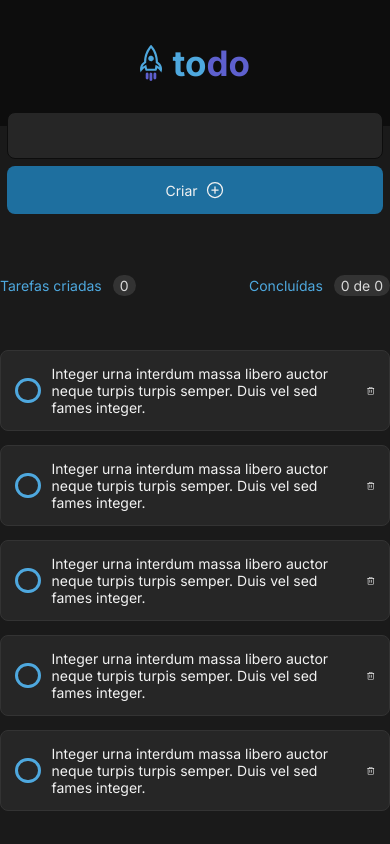
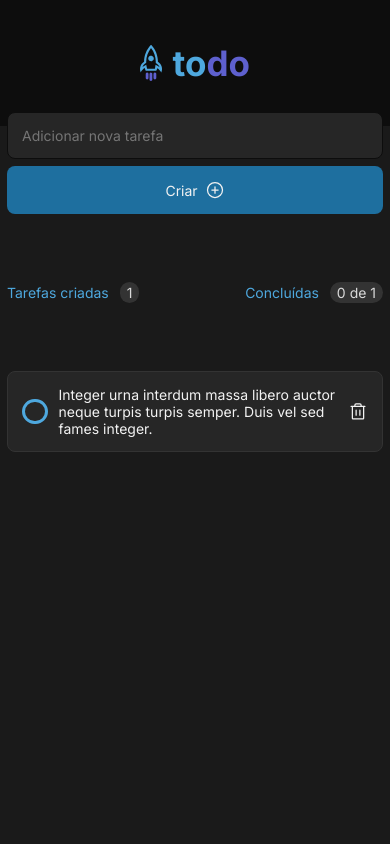
Before and after one commit to Eduardomarra/toDo-desafio-01-ignite, a React (Vite) app: page / in a window 390 px wide. Built offline with nearby package versions, Linux system fonts and the light colour scheme.

Commit message:
created function to add new task

```diff
--- a/src/App.module.css
+++ b/src/App.module.css
@@ -26,4 +26,7 @@
     html {
         font-size: 87.5%;
     }
+    .counterTasks {
+        padding: 0.5rem;
+    }
 }
--- a/src/App.tsx
+++ b/src/App.tsx
@@ -5,33 +5,60 @@ import styles from './App.module.css';
 import './global.css';
 import { Tasks } from './components/Tasks';
 import { TaskEmpty } from './components/TaskEmpty';
+import { useState } from 'react';
+
+export interface TaskProps {
+    id: number;
+    task: string;
+    isCompleted: boolean;
+}
 
 function App() {
 
-    const tasks = [
+    const [tasks, setTasks] = useState<TaskProps[]>([
         {
-            name: "eduardo"
+            id: 1,
+            task: "Integer urna interdum massa libero auctor neque turpis turpis semper. Duis vel sed fames integer.",
+            isCompleted: false
         }
-    ]
+    ])
+
+    const taskCompleted = tasks.filter( task => (task.isCompleted)).length
+
+    function onNewTask(task: string) {
+        setTasks([...tasks, {
+            id: tasks.length + 1,
+            task: task,
+            isCompleted: false
+        }])
+    }
+
 
   return (
     <div>
         <Header />
 
         <main className={styles.wrapper}>
-            <NewTask />
+            <NewTask
+                onNewTask={onNewTask}
+            />
 
             <div className={styles.counterTasks}>
                 <div className={styles.info}>
-                    <span>Tarefas criadas <span className={styles.counter}>0</span></span>
-                    <span>Concluídas <span className={styles.counter}>0 de 0</span></span>
+                    <span>Tarefas criadas <span className={styles.counter}>{tasks.length}</span></span>
+                    <span>Concluídas <span className={styles.counter}>{taskCompleted} de {tasks.length}</span></span>
                 </div>
             </div>
-           <Tasks />
-           <Tasks />
-           <Tasks />
-           <Tasks />
-           <Tasks />
+            {tasks.map(task => {
+                return <Tasks
+                    key={task.id}
+                    task={task}
+                />
+            })}
+
+            {tasks.length <1 && <TaskEmpty />}
+
+
         </main>
     </div>
   )
--- a/src/components/NewTask.module.css
+++ b/src/components/NewTask.module.css
@@ -1,4 +1,4 @@
-.wrapper {
+.wrapper form{
     display: flex;
     align-items: center;
     justify-content: space-between;
@@ -6,7 +6,7 @@
     margin: -1.5rem 0 auto;
     width: 100%;
 }
-.wrapper input {
+.wrapper form input {
     width: 100%;
     padding: 1rem;
     color: var(--gray-300);
@@ -14,7 +14,7 @@
     border-radius: 8px;
     border: 1px solid var(--gray-700);
 }
-.wrapper button {
+.wrapper form button {
     display: flex;
     align-items: center;
     justify-content: center;
@@ -27,20 +27,20 @@
     border-radius: 8px;
     cursor: pointer;
 }
-.wrapper button svg {
+.wrapper form button svg {
     color: var(--gray-100);
 }
 
 @media (max-width: 768px) {
-    .wrapper {
+    .wrapper form{
         padding: 0.5rem;
     }
 }
 @media (max-width: 414px) {
-    .wrapper {
+    .wrapper form{
         flex-wrap: wrap;
     }
-    .wrapper button {
+    .wrapper form button {
         width: 100%;
     }
 }
--- a/src/components/NewTask.tsx
+++ b/src/components/NewTask.tsx
@@ -1,15 +1,38 @@
 import { PlusCircle } from '@phosphor-icons/react';
 
 import styles from './NewTask.module.css';
+import { ChangeEvent, FormEvent, useState } from 'react';
 
-export function NewTask() {
+interface Props {
+    onNewTask: (task: string) => void;
+}
+
+
+export function NewTask({onNewTask}: Props) {
+    const [task, setTask] = useState('')
+
+    function onChangeTask(event: ChangeEvent<HTMLInputElement>){
+        setTask(event.target.value)
+    }
+
+    function handleSubmit(event: FormEvent){
+        event.preventDefault()
+        onNewTask(task)
+    }
+
     return (
         <div className={styles.wrapper}>
-            <input type="text" />
-            <button>
-                Criar
-                <PlusCircle size={20}/>
-            </button>
+            <form onSubmit={handleSubmit}>
+                <input
+                    type="text"
+                    placeholder='Adicionar nova tarefa'
+                    onChange={onChangeTask}
+                />
+                <button type='submit'>
+                    Criar
+                    <PlusCircle size={20}/>
+                </button>
+            </form>
         </div>
     );
 };
--- a/src/components/Tasks.module.css
+++ b/src/components/Tasks.module.css
@@ -15,6 +15,10 @@
     border: 1px solid var(--gray-400);
     border-radius: 8px;
     padding: 1rem;
+}
+
+.wrapper .task p{
+    flex: 1;
 }
 
 /* Hide the default checkbox */
@@ -51,6 +55,10 @@
     background-color: var(--purple-dark);
     border-radius: 25px;
     transition: 0.15s;
+}
+
+.container input:checked > p {
+    color: red;
 }
 
 /* Create the checkmark/indicator (hidden when not checked) */
@@ -90,3 +98,12 @@
     border-width: 0 0.15em 0.15em 0;
     transform: rotate(45deg);
 }
+
+@media (max-width: 768px) {
+    .wrapper  {
+        padding: 0.5rem;
+    }
+    .wrapper  > div {
+        margin-bottom: 0;
+    }
+}
--- a/src/components/Tasks.tsx
+++ b/src/components/Tasks.tsx
@@ -1,8 +1,14 @@
 import { Trash } from '@phosphor-icons/react'
 
 import styles from './Tasks.module.css';
+import { TaskProps } from '../App';
 
-export function Tasks(){
+interface Props {
+    task: TaskProps
+}
+
+export function Tasks({task}: Props){
+
     return (
             <div className={styles.wrapper}>
                 <div className={styles.task}>
@@ -10,7 +16,7 @@ export function Tasks(){
                         <input type='checkbox' name='check'/>
                         <div className={styles.checkmark}></div>
                     </label>
-                    <p>Integer urna interdum massa libero auctor neque turpis turpis semper. Duis vel sed fames integer.</p>
+                    <p>{task.task}</p>
                     <Trash size={20} />
                 </div>
             </div>
```
Lines whose indentation alone changed are shown as unchanged.
